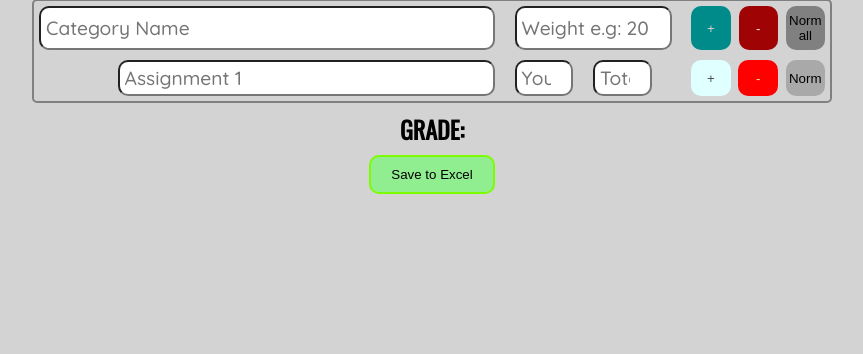
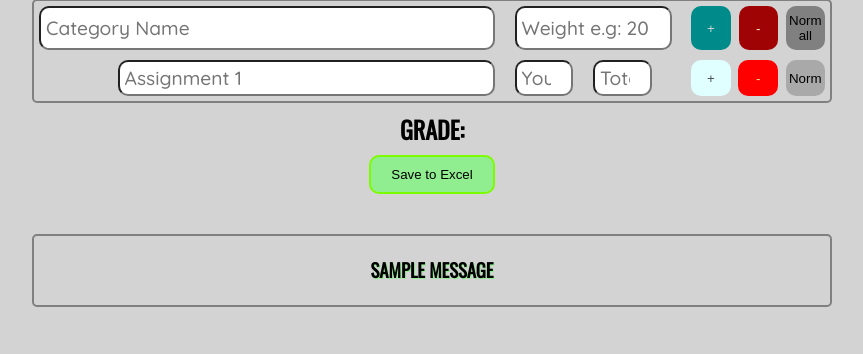
Before and after one commit to andyhe08/dj_grdclc, a Django app: page / in a window 1280 px wide. Shown: the part 145-499 px from the top of the page, without its empty margins (208-1071 px from the left). Run offline with Django 3.2, Linux system fonts and the light colour scheme; one stand-in notice (Sample message) is shown; some libraries are stand-ins or nearby versions; some web fonts are replaced.

Commit message:
added authentication messages for easier user experience

```diff
--- a/grdclc/views.py
+++ b/grdclc/views.py
@@ -1,5 +1,4 @@
 from django.shortcuts import render, redirect
-from django.http import Http404
 from django.contrib import messages
 from django.contrib.auth.forms import UserCreationForm, AuthenticationForm
 from django.contrib.auth import authenticate, login, logout
@@ -25,9 +24,9 @@ def login_page(request):
 
         if user is not None:
             login(request, user)
+            messages.success(request, 'Log In Successful')
             return redirect('home')
         else:
-            # CHANGE IN FUTURE
             messages.error(request, 'Wrong username or password')
     context = {'form': form}
     return render(request, 'login.html', context)
@@ -39,14 +38,24 @@ def signup_page(request):
     if request.method == 'POST':
         if form.is_valid():
             form.save()
+            messages.success(request, 'Sign up successful')
             return redirect('login')
 
-        # else:
-        #     raise Http404('user wrong')
+        else:
+            for error in form.errors:
+                print(error)
+                if error == 'username':
+                    message = 'Username Taken'
+                    messages.error(request, message)
+                if error == 'password2':
+                    message = 'Passwords do not match or the password is not complex enough'
+                    messages.error(request, message)
+
     context = {'form': form}
     return render(request, 'signup.html', context)
 
 
 def logout_user(request):
     logout(request)
+    messages.success(request, 'Log out successful')
     return redirect('home')
--- a/static/Scripts/script.js
+++ b/static/Scripts/script.js
@@ -146,12 +146,12 @@ document.querySelector("body").addEventListener("input", function (e) {
 
 const dispWarning = () => {
 
-    if (document.querySelector(".warning") != null) {
+    if (document.querySelector(".error") != null) {
         return;
     }
 
     let n = document.createElement("h3");
-    n.classList.add("warning");
+    n.classList.add("error");
     n.innerText = `Warning! Empty Category`;
 
     let foot = document.querySelector("footer h2");
@@ -160,8 +160,8 @@ const dispWarning = () => {
 }
 
 const clearWarning = () => {
-    if (document.querySelector(".warning") != null) {
-        document.querySelector(".warning").remove();
+    if (document.querySelector(".error") != null) {
+        document.querySelector(".error").remove();
     }
 }
 
@@ -197,7 +197,7 @@ const calc = () => {
             dispWarning();
             continue;
         }
-        contributions += weight * (totalYourPoints * 1.0 / totalAllPoints);
+        contributions += weight * (totalYourPoints / totalAllPoints);
     }
 
     return contributions;
--- a/static/style.css
+++ b/static/style.css
@@ -27,10 +27,17 @@ h2 {
 }
 
 h3 {
-    text-shadow: 1px 1px lightcoral;
     margin: 20px;
     line-height: 1;
     padding: 0;
+}
+
+.error {
+    text-shadow: 1px 1px lightcoral;
+}
+
+.success {
+    text-shadow: 1px 1px lightgreen;
 }
 
 button {
--- a/templates/base.html
+++ b/templates/base.html
@@ -10,10 +10,10 @@
           rel="stylesheet">
     <link href="https://fonts.googleapis.com/css2?family=Farro&display=swap" rel="stylesheet">
 
-    <link rel="apple-touch-icon" sizes="180x180" href="/apple-touch-icon.png">
-    <link rel="icon" type="image/png" sizes="32x32" href="/favicon-32x32.png">
-    <link rel="icon" type="image/png" sizes="16x16" href="/favicon-16x16.png">
-    <link rel="manifest" href="/site.webmanifest">
+{#    <link rel="apple-touch-icon" sizes="180x180" href="/apple-touch-icon.png">#}
+{#    <link rel="icon" type="image/png" sizes="32x32" href="/favicon-32x32.png">#}
+{#    <link rel="icon" type="image/png" sizes="16x16" href="/favicon-16x16.png">#}
+{#    <link rel="manifest" href="/site.webmanifest">#}
 
     {% block title %}
     {% endblock %}
@@ -45,5 +45,17 @@
 
 {% block content %}
 {% endblock %}
+{% if messages %}
+    <section>
+        {% for message in messages %}
+            {% if message.level == 40 %}
+                <h3 class="error">{{ message }}</h3>
+            {% endif %}
+            {% if message.level == 25 %}
+                <h3 class="success">{{ message }}</h3>
+            {% endif %}
+        {% endfor %}
+    </section>
+{% endif %}
 </body>
 </html>
--- a/templates/home.html
+++ b/templates/home.html
@@ -34,7 +34,6 @@
             <button class="normalize-assignment">Norm</button>
         </form>
     </section>
-
     <footer>
         <h2>Grade: </h2>
     </footer>
--- a/templates/login.html
+++ b/templates/login.html
@@ -16,8 +16,4 @@
         </div>
         <input type="submit" name="Create User" value="Log In">
     </form>
-    {% for message in messages %}
-        <h3>{{ message }}</h3>
-    {% endfor %}
-
 {% endblock %}
--- a/templates/signup.html
+++ b/templates/signup.html
@@ -17,7 +17,4 @@
         <input type="submit" name="Create User" value="Sign Up">
     </form>
 
-    {% for message in messages %}
-        <h3>{{ message }}</h3>
-    {% endfor %}
 {% endblock %}
```
Also changed, not shown: db.sqlite3.
